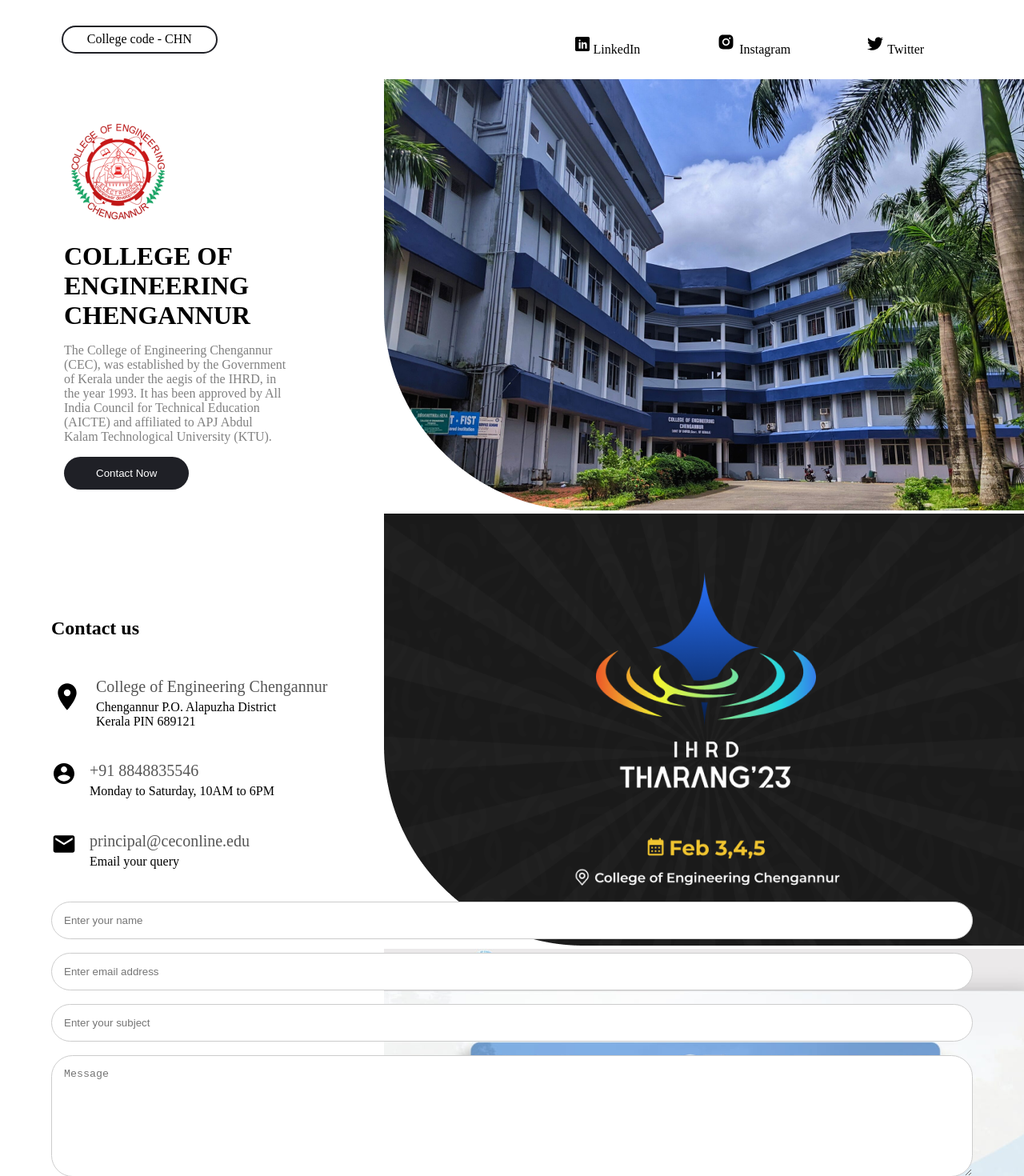
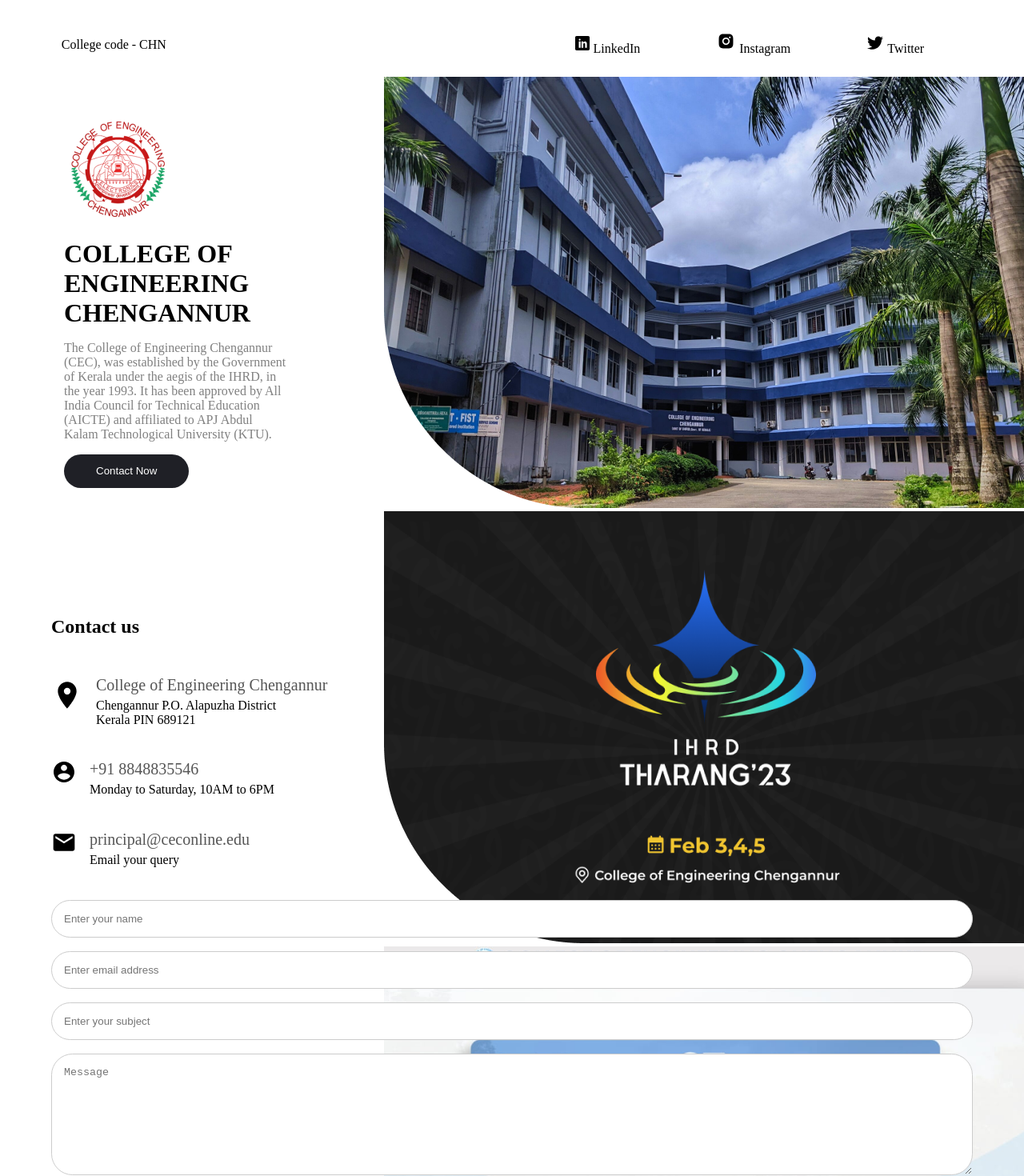
Before and after one commit to Sreyas62/college-website-landing-page-demo, a Next.js app: page / in a window 1280 px wide. Shown: the top 1470 px of the page at 80% size. Built offline with nearby package versions, Linux system fonts and the light colour scheme.

Commit message:
animation added

```diff
--- a/src/app/components/Contact/Contact.js
+++ b/src/app/components/Contact/Contact.js
@@ -33,7 +33,7 @@
     <section className="contact-us">
         <h1 className="ccc">Contact us</h1>
         <div className="row">
-            <div className="contact-col" data-aos="fade-right">
+            <div className="contact-col">
                 <div>
                     <MdLocationOn className="ic" size="2.5em"/>
                     <span>
@@ -59,7 +59,7 @@
                     </span>
                 </div>
             </div>
-            <div className="contact-col" data-aos="fade-left">
+            <div className="contact-col" data-aos="fade-down">
                 <form action="submit" ref={form} onSubmit={sendEmail}>
                     <input className="ff" type="text" name="user_name" placeholder="Enter your name" required/>
                     <input type="email" name="user_email" placeholder="Enter email address" required/>
--- a/src/app/components/NavBar/styles.css
+++ b/src/app/components/NavBar/styles.css
@@ -12,7 +12,7 @@
     background-size: cover;
     position: relative;
 }
-.code{
+.codee{
     padding: 0.4em 30px;
     border: 2px solid #1F2026;
     border-radius: 60px;
```
